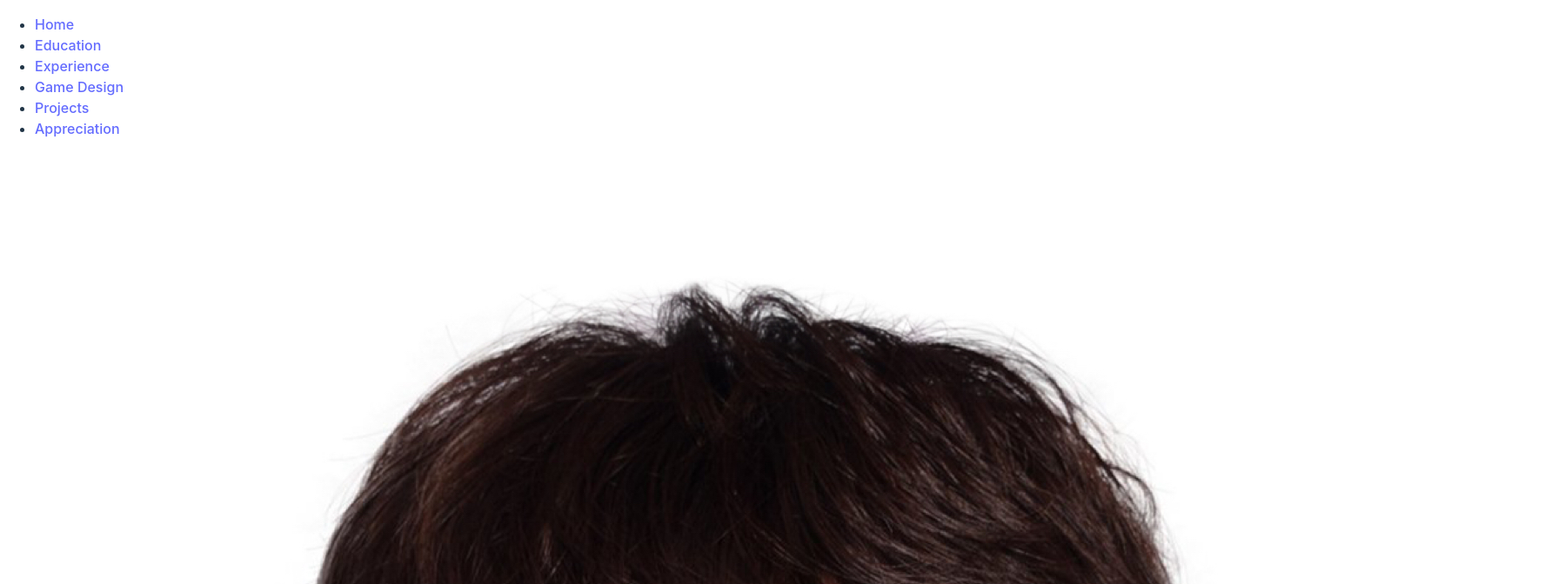
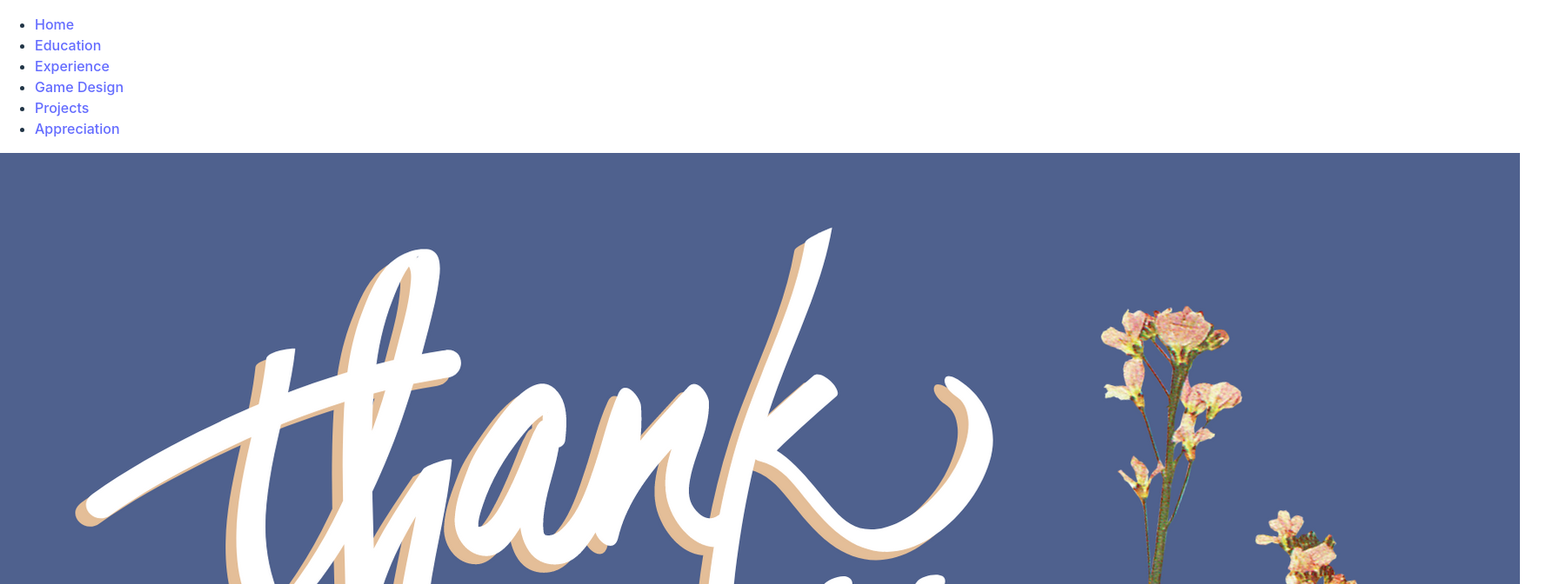
Before and after one commit to sychen10086/mp-3, a React (Vite) app: page / in a window 1280 px wide. Shown: the top 672 px of the page at 87% size, 1800 px wide, since content can reach past the window. Built offline with nearby package versions, Linux system fonts and the light colour scheme.

Commit message:
Update Home.tsx

```diff
--- a/src/pages/Home.tsx
+++ b/src/pages/Home.tsx
@@ -3,7 +3,7 @@ import React from 'react';
 const Home: React.FC = () => {
     return (
         <main>
-            <img src="photos/myself.JPG" id="myself" alt="Myself" />
+            <img src="photos/thanks_card.JPG" id="myself" alt="Myself" />
             <h2>Welcome to my Resume, my name is Shangyuan Chen.</h2>
             <p>Email: sychen@bu.edu & Phone: 617-763-8742</p>
         </main>
```
